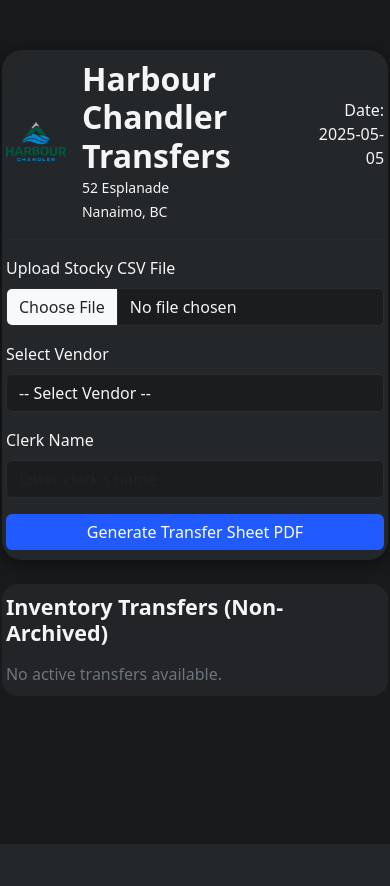
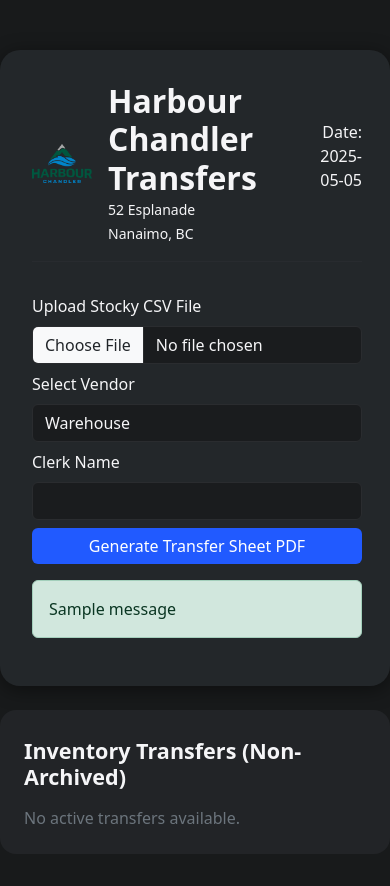
Before and after one commit to ITASFrank/pdf-transfers, a Flask app: page / in a window 390 px wide. Before the commit the page ends 844 px from the top, so only its background shows below. Run offline with Flask 3, Linux system fonts and the light colour scheme; one stand-in notice (Sample message) is shown.

Commit message:
Update index.html

```diff
--- a/templates/index.html
+++ b/templates/index.html
@@ -10,17 +10,11 @@
         .transfer-card { background: #23272a; border-radius: 20px; box-shadow: 0 4px 20px rgba(0,0,0,0.45); padding: 32px 28px 32px 32px; max-width: 500px; margin: 50px auto 24px;}
         .logo-img { max-width: 60px; }
         .btn-primary { background: #215aff; border: none;}
-        .active-list { background: #222427; border-radius: 16px; padding: 28px 18px 24px 18px; max-width: 100%; margin: 0 auto 32px;}
+        .active-list { background: #222427; border-radius: 16px; padding: 28px 24px 24px 24px; max-width: 900px; margin: 0 auto 32px;}
         label, .form-label { color: #f5f5f7; }
         .form-control, .form-select { background: #1a1c1e; border: 1px solid #2a2c2f; color: #f5f5f7; }
         .form-control:focus, .form-select:focus { border-color: #215aff; box-shadow: 0 0 0 0.2rem #215aff40;}
-        .pdf-btn, .csv-btn { font-size: 14px; font-weight: 600; }
-        .csv-btn { background: #00cfff; border: none; color: #111; }
-        @media (max-width: 600px) {
-            .transfer-card, .active-list { max-width: 99vw; padding: 10px 4px; }
-            table { font-size: 13px; }
-            .csv-btn { width: 100%; margin-top: 3px; }
-        }
+        .pdf-btn { font-size: 14px; }
     </style>
 </head>
 <body>
@@ -36,25 +30,30 @@
         </div>
     </div>
     <hr style="border-color: #3a3b3c;">
-    <form method="POST" enctype="multipart/form-data">
-        <div class="mb-3">
-            <label for="csv" class="form-label">Upload Stocky CSV File</label>
-            <input class="form-control" type="file" name="csv" id="csv" required>
-        </div>
-        <div class="mb-3">
-            <label for="vendor" class="form-label">Select Vendor</label>
-            <select class="form-select" name="vendor" id="vendor" required>
-                <option value="">-- Select Vendor --</option>
-                {% for v in vendor_options %}
-                    <option value="{{ v }}">{{ v }}</option>
+    <form action="/" method="post" enctype="multipart/form-data">
+        <label class="form-label mt-3" for="csv">Upload Stocky CSV File</label>
+        <input class="form-control mb-2" type="file" name="csv" id="csv" required>
+        <label class="form-label" for="vendor">Select Vendor</label>
+        <select class="form-select mb-2" name="vendor" id="vendor" required>
+            {% for v in vendor_options %}
+                <option value="{{ v }}">{{ v }}</option>
+            {% endfor %}
+        </select>
+        <label class="form-label" for="clerk">Clerk Name</label>
+        <input class="form-control mb-2" type="text" name="clerk" id="clerk" required>
+        <button type="submit" class="btn btn-primary w-100">Generate Transfer Sheet PDF</button>
+        {% with messages = get_flashed_messages(with_categories=true) %}
+            {% if messages %}
+                <div class="mt-3">
+                {% for category, message in messages %}
+                    <div class="alert alert-{{ category }}">{{ message }}</div>
                 {% endfor %}
-            </select>
-        </div>
-        <div class="mb-3">
-            <label for="clerk" class="form-label">Clerk Name</label>
-            <input class="form-control" type="text" name="clerk" id="clerk" required placeholder="Enter clerk's name">
-        </div>
-        <button class="btn btn-primary w-100" type="submit">Generate Transfer Sheet PDF</button>
+                </div>
+            {% endif %}
+        {% endwith %}
+        {% if download_pdf_url %}
+            <a class="btn btn-success w-100 mt-2" href="{{ download_pdf_url }}">Download PDF</a>
+        {% endif %}
     </form>
 </div>
 
@@ -65,13 +64,15 @@
             <table class="table table-dark table-striped table-bordered align-middle">
                 <thead>
                     <tr>
-                        <th>#</th>
-                        <th>Transfer #</th>
-                        <th>Created</th>
-                        <th>Origin</th>
-                        <th>Destination</th>
-                        <th>Status</th>
-                        <th>Get CSV</th>
+                        <th scope="col">#</th>
+                        <th scope="col">Transfer #</th>
+                        <th scope="col">Created</th>
+                        <th scope="col">Origin</th>
+                        <th scope="col">Destination</th>
+                        <th scope="col">Status</th>
+                        <th scope="col">Note</th>
+                        <th scope="col">Get CSV</th>
+                        <th scope="col">View</th>
                     </tr>
                 </thead>
                 <tbody>
@@ -91,8 +92,12 @@
                                 <span class="badge bg-secondary">{{ t.status }}</span>
                             {% endif %}
                         </td>
+                        <td>{{ t.note or '' }}</td>
                         <td>
-                            <a class="btn btn-sm csv-btn" href="https://stocky.shopifyapps.com/stock_transfers/{{ t.id }}/download.csv" target="_blank">Get CSV</a>
+                            <a class="btn btn-sm btn-info pdf-btn" href="{{ t.csv_url }}" target="_blank">Get CSV</a>
+                        </td>
+                        <td>
+                            <a class="btn btn-sm btn-secondary pdf-btn" href="{{ t.transfer_url }}" target="_blank">Stocky</a>
                         </td>
                     </tr>
                     {% endfor %}
```
